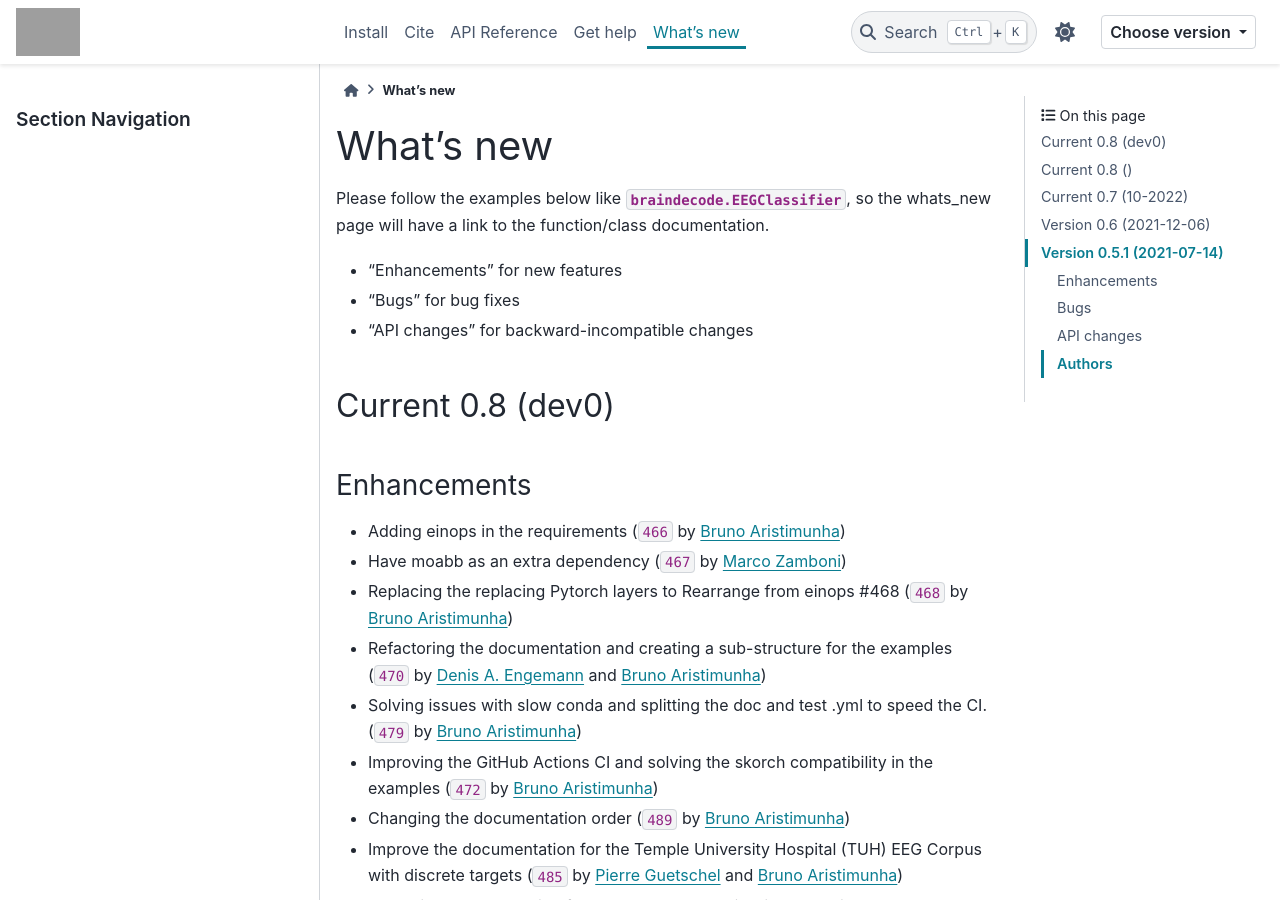
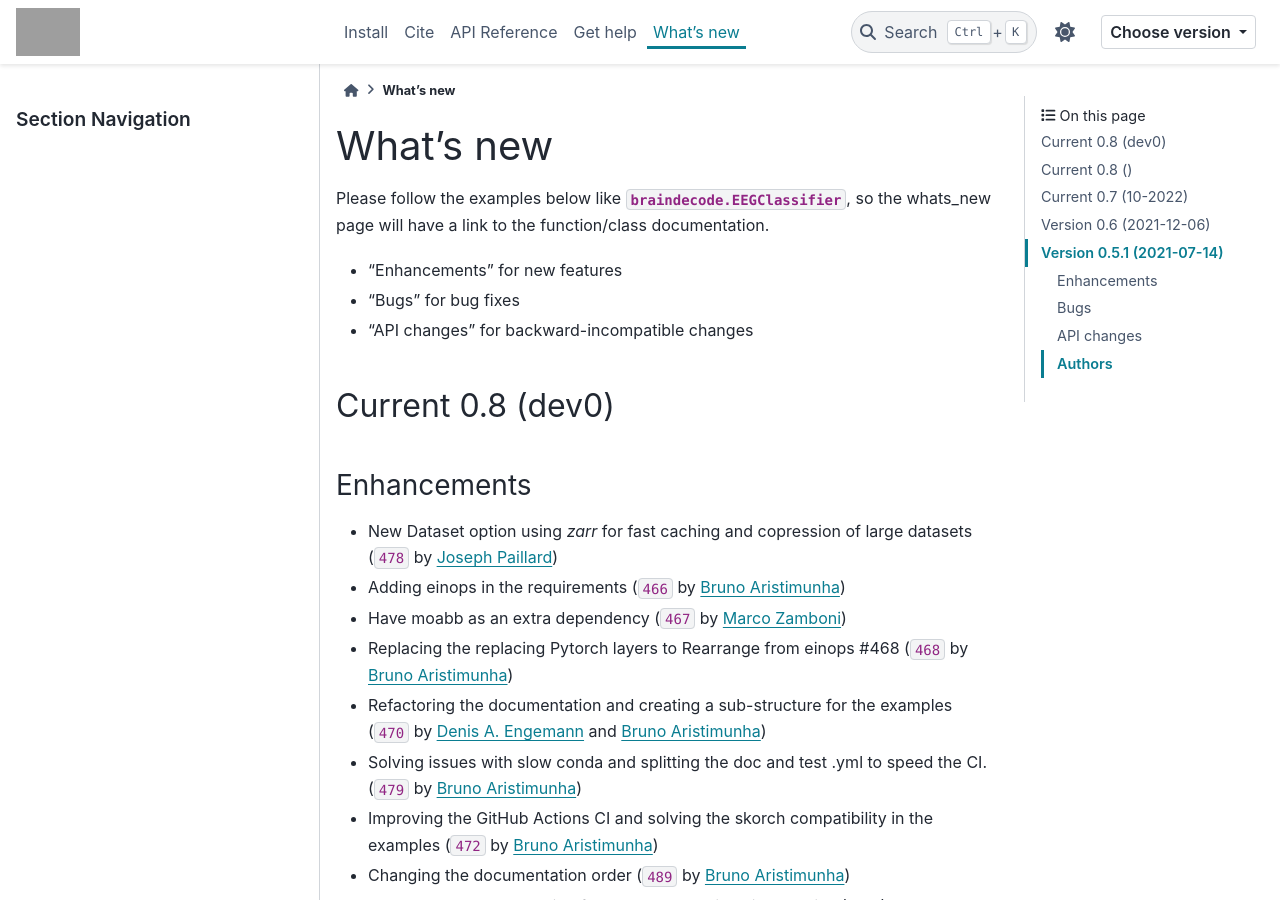
Before and after one commit to braindecode/braindecode, a Sphinx documentation site: the page built from docs/whats_new.rst, in a window 1280 px wide and 900 px high. Built offline with Sphinx 7.4.7 and the PyData theme 0.15.4, drawn with Linux system fonts in a browser that asks for light colours; pages that are not in the unit, such as notebooks, are missing from menus; comment, search, counter and statistics services are not loaded; cross-references to code outside the pages are shown as plain code; grey boxes are pictures that could not be loaded.

Commit message:
update whats new

```diff
--- a/docs/whats_new.rst
+++ b/docs/whats_new.rst
@@ -22,6 +22,7 @@ Current 0.8 (dev0)
 
 Enhancements
 ~~~~~~~~~~~~
+- New Dataset option using `zarr` for fast caching and copression of large datasets (:gh:`478` by `Joseph Paillard`_)
 - Adding einops in the requirements (:gh:`466` by `Bruno Aristimunha`_)
 - Have moabb as an extra dependency (:gh:`467` by `Marco Zamboni`_)
 - Replacing the replacing Pytorch layers to Rearrange from einops #468  (:gh:`468` by `Bruno Aristimunha`_)
@@ -232,3 +233,4 @@ Authors
 .. _Bruna Lopes: https://github.com/brunaafl
 .. _Sylvain Chevallier: https://github.com/sylvchev
 .. _Remi Delbouys: https://github.com/remidbs
+.. _Joseph Paillard: https://github.com/jpaillard
--- a/setup.py
+++ b/setup.py
@@ -33,7 +33,8 @@ setup(
     license='BSD 3-Clause',
 
     install_requires=['mne', 'numpy', 'pandas', 'scipy', 'matplotlib', 'h5py', 'skorch',
-                      'torch', 'einops', 'joblib', 'docstring_inheritance', 'torchinfo'],
+                      'torch', 'einops', 'joblib', 'docstring_inheritance', 'torchinfo',
+                      'zarr'],
     extras_require={
         'moabb': ['moabb'],
         'tests': ['pytest', 'pytest-cov', 'codecov', 'pytest_cases'],
```
